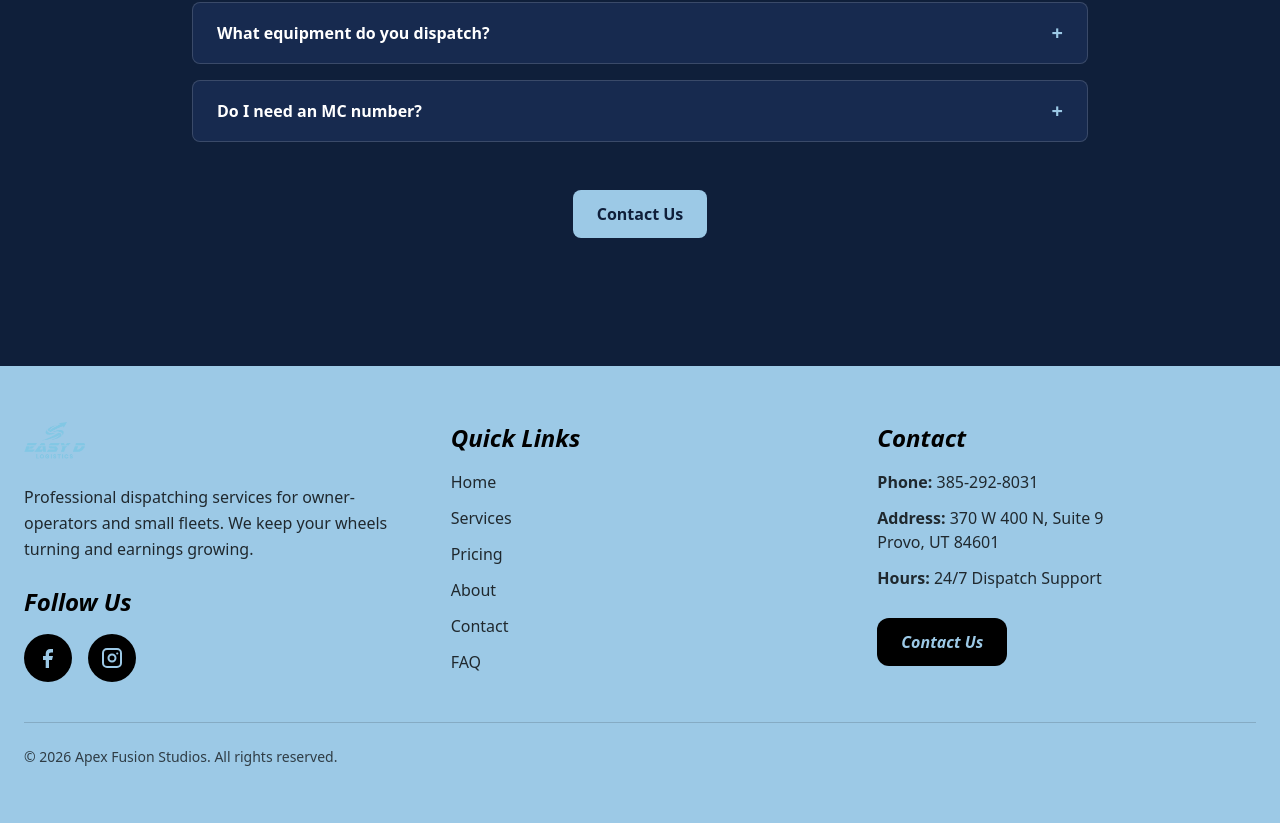
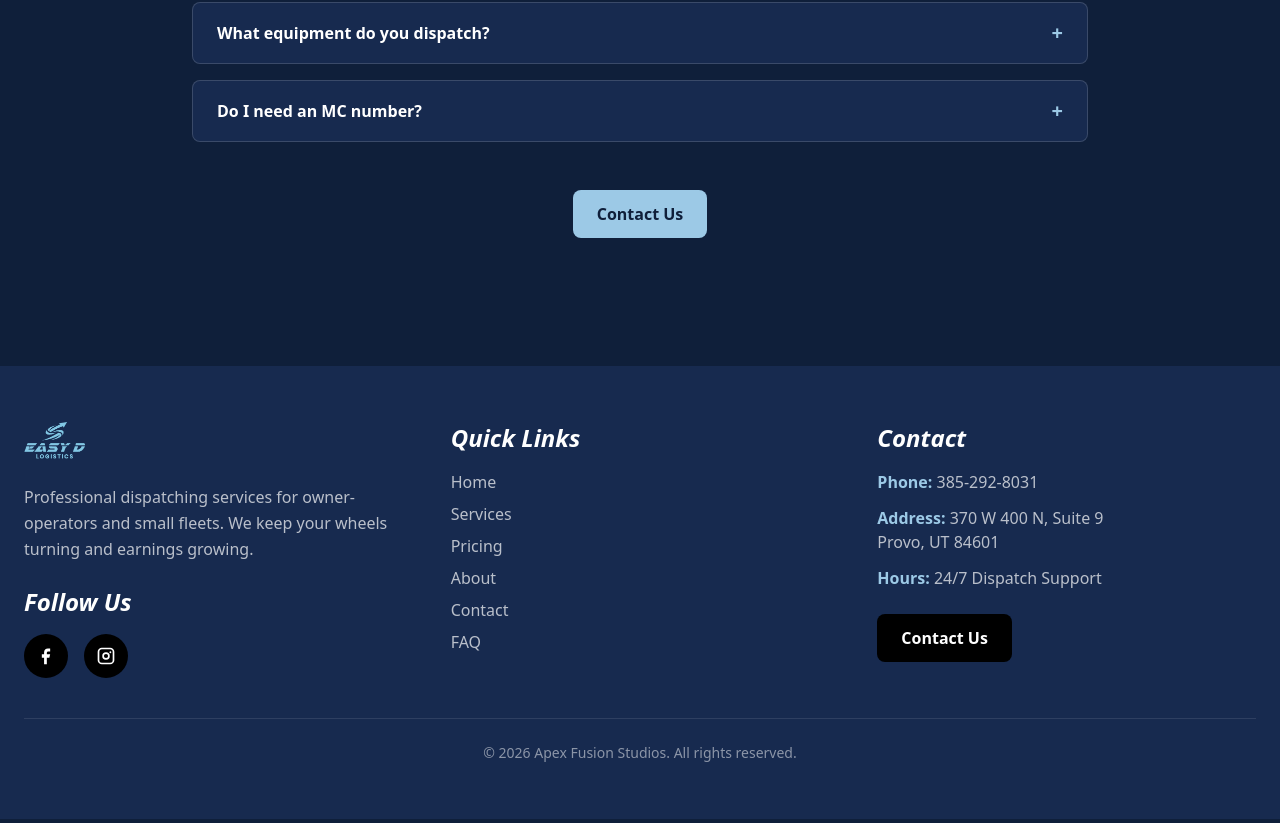
Before and after one commit to alexbritop24/easy-d-logistics, a React (Vite) app: page /faq in a window 1280 px wide. Shown: the part 518-1341 px from the top of the page. Built offline with nearby package versions, Linux system fonts and the light colour scheme; no server answers.

Commit message:
Update footer typography and add social icons

```diff
--- a/src/components/Footer.jsx
+++ b/src/components/Footer.jsx
@@ -2,9 +2,9 @@
 
 export default function Footer() {
   return (
-    <footer className="bg-[var(--color-accent)] text-black mt-12">
+    <footer className="bg-[var(--color-primary-softer)] text-white mt-12">
       <div className="max-w-7xl mx-auto px-6 py-12 md:py-14">
-        <div className="grid grid-cols-1 md:grid-cols-3 gap-10 md:gap-12 items-start">
+        <div className="grid grid-cols-1 md:grid-cols-3 gap-10 md:gap-12">
 
           {/* Branding */}
           <div>
@@ -17,14 +17,14 @@ export default function Footer() {
               />
             </a>
 
-            <p className="mt-4 text-sm md:text-base text-black/80 leading-relaxed max-w-sm">
+            <p className="mt-4 text-sm md:text-base text-white/70 leading-relaxed font-medium max-w-sm">
               Professional dispatching services for owner-operators and small fleets.
               We keep your wheels turning and earnings growing.
             </p>
 
             {/* Socials */}
             <div className="mt-6">
-              <h3 className="text-xl md:text-2xl font-extrabold italic mb-4">
+              <h3 className="text-xl md:text-2xl font-bold italic mb-4">
                 Follow Us
               </h3>
 
@@ -35,16 +35,10 @@ export default function Footer() {
                   href="https://www.facebook.com/profile.php?id=61587555931236"
                   target="_blank"
                   rel="noopener noreferrer"
-                  aria-label="Facebook"
-                  className="w-12 h-12 rounded-full bg-black text-[var(--color-accent)] flex items-center justify-center transition hover:scale-105 hover:opacity-90"
+                  className="w-11 h-11 rounded-full bg-black flex items-center justify-center transition hover:scale-105"
                 >
-                  <svg
-                    xmlns="http://www.w3.org/2000/svg"
-                    viewBox="0 0 24 24"
-                    fill="currentColor"
-                    className="w-6 h-6"
-                  >
-                    <path d="M13 22v-8h3l1-4h-4V8.5c0-1.2.4-2 2.1-2H17V3.1c-.3 0-1.4-.1-2.7-.1-2.7 0-4.6 1.6-4.6 4.7V10H7v4h2.7v8H13z" />
+                  <svg xmlns="http://www.w3.org/2000/svg" viewBox="0 0 24 24" fill="#ffffff" className="w-5 h-5">
+                    <path d="M13 22v-8h3l1-4h-4V8.5c0-1.2.4-2 2.1-2H17V3.1c-.3 0-1.4-.1-2.7-.1-2.7 0-4.6 1.6-4.6 4.7V10H7v4h2.7v8H13z"/>
                   </svg>
                 </a>
 
@@ -53,16 +47,10 @@ export default function Footer() {
                   href="https://www.instagram.com/easydlogistics/"
                   target="_blank"
                   rel="noopener noreferrer"
-                  aria-label="Instagram"
-                  className="w-12 h-12 rounded-full bg-black text-[var(--color-accent)] flex items-center justify-center transition hover:scale-105 hover:opacity-90"
+                  className="w-11 h-11 rounded-full bg-black flex items-center justify-center transition hover:scale-105"
                 >
-                  <svg
-                    xmlns="http://www.w3.org/2000/svg"
-                    viewBox="0 0 24 24"
-                    fill="currentColor"
-                    className="w-6 h-6"
-                  >
-                    <path d="M7 2h10a5 5 0 0 1 5 5v10a5 5 0 0 1-5 5H7a5 5 0 0 1-5-5V7a5 5 0 0 1 5-5zm0 2a3 3 0 0 0-3 3v10a3 3 0 0 0 3 3h10a3 3 0 0 0 3-3V7a3 3 0 0 0-3-3H7zm5 3.5A4.5 4.5 0 1 1 7.5 12 4.5 4.5 0 0 1 12 7.5zm0 2A2.5 2.5 0 1 0 14.5 12 2.5 2.5 0 0 0 12 9.5zm5.25-3.1a1.1 1.1 0 1 1-1.1 1.1 1.1 1.1 0 0 1 1.1-1.1z" />
+                  <svg xmlns="http://www.w3.org/2000/svg" viewBox="0 0 24 24" fill="#ffffff" className="w-5 h-5">
+                    <path d="M7 2h10a5 5 0 0 1 5 5v10a5 5 0 0 1-5 5H7a5 5 0 0 1-5-5V7a5 5 0 0 1 5-5zm0 2a3 3 0 0 0-3 3v10a3 3 0 0 0 3 3h10a3 3 0 0 0 3-3V7a3 3 0 0 0-3-3H7zm5 3.5A4.5 4.5 0 1 1 7.5 12 4.5 4.5 0 0 1 12 7.5zm0 2A2.5 2.5 0 1 0 14.5 12 2.5 2.5 0 0 0 12 9.5zm5.25-3.1a1.1 1.1 0 1 1-1.1 1.1 1.1 1.1 0 0 1 1.1-1.1z"/>
                   </svg>
                 </a>
 
@@ -72,41 +60,41 @@ export default function Footer() {
 
           {/* Quick Links */}
           <div>
-            <h3 className="text-xl md:text-2xl font-extrabold italic mb-4">
+            <h3 className="text-xl md:text-2xl font-bold italic mb-4">
               Quick Links
             </h3>
 
-            <ul className="grid grid-cols-2 md:grid-cols-1 gap-y-3 gap-x-6 text-sm md:text-base text-black/80 font-medium">
-              <li><a href="/" className="hover:opacity-70 transition">Home</a></li>
-              <li><a href="/services" className="hover:opacity-70 transition">Services</a></li>
-              <li><a href="/pricing" className="hover:opacity-70 transition">Pricing</a></li>
-              <li><a href="/about" className="hover:opacity-70 transition">About</a></li>
-              <li><a href="/contact" className="hover:opacity-70 transition">Contact</a></li>
-              <li><a href="/faq" className="hover:opacity-70 transition">FAQ</a></li>
+            <ul className="space-y-2 text-sm md:text-base text-white/70 font-medium">
+              <li><a href="/" className="hover:text-[var(--color-accent)] transition">Home</a></li>
+              <li><a href="/services" className="hover:text-[var(--color-accent)] transition">Services</a></li>
+              <li><a href="/pricing" className="hover:text-[var(--color-accent)] transition">Pricing</a></li>
+              <li><a href="/about" className="hover:text-[var(--color-accent)] transition">About</a></li>
+              <li><a href="/contact" className="hover:text-[var(--color-accent)] transition">Contact</a></li>
+              <li><a href="/faq" className="hover:text-[var(--color-accent)] transition">FAQ</a></li>
             </ul>
           </div>
 
-          {/* Contact + CTA */}
+          {/* Contact */}
           <div>
-            <h3 className="text-xl md:text-2xl font-extrabold italic mb-4">
+            <h3 className="text-xl md:text-2xl font-bold italic mb-4">
               Contact
             </h3>
 
-            <ul className="space-y-3 text-sm md:text-base text-black/80 mb-6 font-medium">
+            <ul className="space-y-3 text-sm md:text-base text-white/70 font-medium mb-6">
               <li>
-                <span className="font-bold">Phone:</span>{" "}
-                <a href="tel:+13852928031" className="hover:opacity-70 transition">
+                <span className="font-semibold text-[var(--color-accent)]">Phone:</span>{" "}
+                <a href="tel:+13852928031" className="hover:text-[var(--color-accent)] transition">
                   385-292-8031
                 </a>
               </li>
 
               <li>
-                <span className="font-bold">Address:</span>{" "}
+                <span className="font-semibold text-[var(--color-accent)]">Address:</span>{" "}
                 <a
                   href="https://maps.google.com/?q=370+W+400+N+Suite+9+Provo+UT+84601"
                   target="_blank"
                   rel="noopener noreferrer"
-                  className="hover:opacity-70 transition"
+                  className="hover:text-[var(--color-accent)] transition"
                 >
                   370 W 400 N, Suite 9
                   <br />
@@ -115,20 +103,21 @@ export default function Footer() {
               </li>
 
               <li>
-                <span className="font-bold">Hours:</span> 24/7 Dispatch Support
+                <span className="font-semibold text-[var(--color-accent)]">Hours:</span>{" "}
+                24/7 Dispatch Support
               </li>
             </ul>
 
             <a
               href="/contact"
-              className="inline-block mt-1 px-6 py-3 rounded-xl font-bold italic bg-black text-[var(--color-accent)] transition hover:opacity-90"
+              className="inline-block px-6 py-3 rounded-lg font-semibold bg-black text-white hover:opacity-90 transition"
             >
               Contact Us
             </a>
           </div>
         </div>
 
-        <div className="mt-10 border-t border-black/15 pt-6 text-center md:text-left text-xs md:text-sm text-black/70 font-medium">
+        <div className="mt-10 border-t border-white/10 pt-6 text-center text-sm text-white/50">
           © {new Date().getFullYear()} Apex Fusion Studios. All rights reserved.
         </div>
       </div>
```
